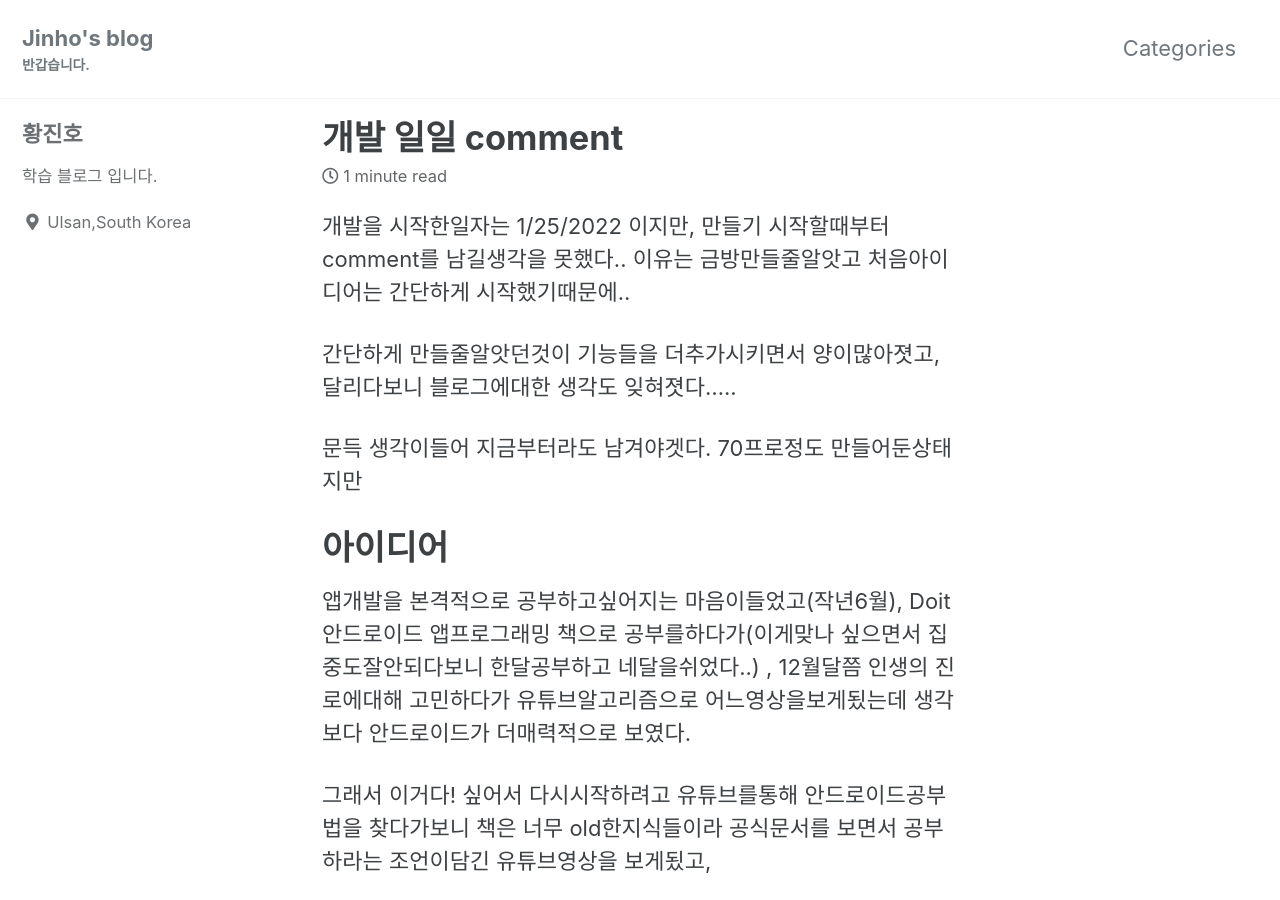
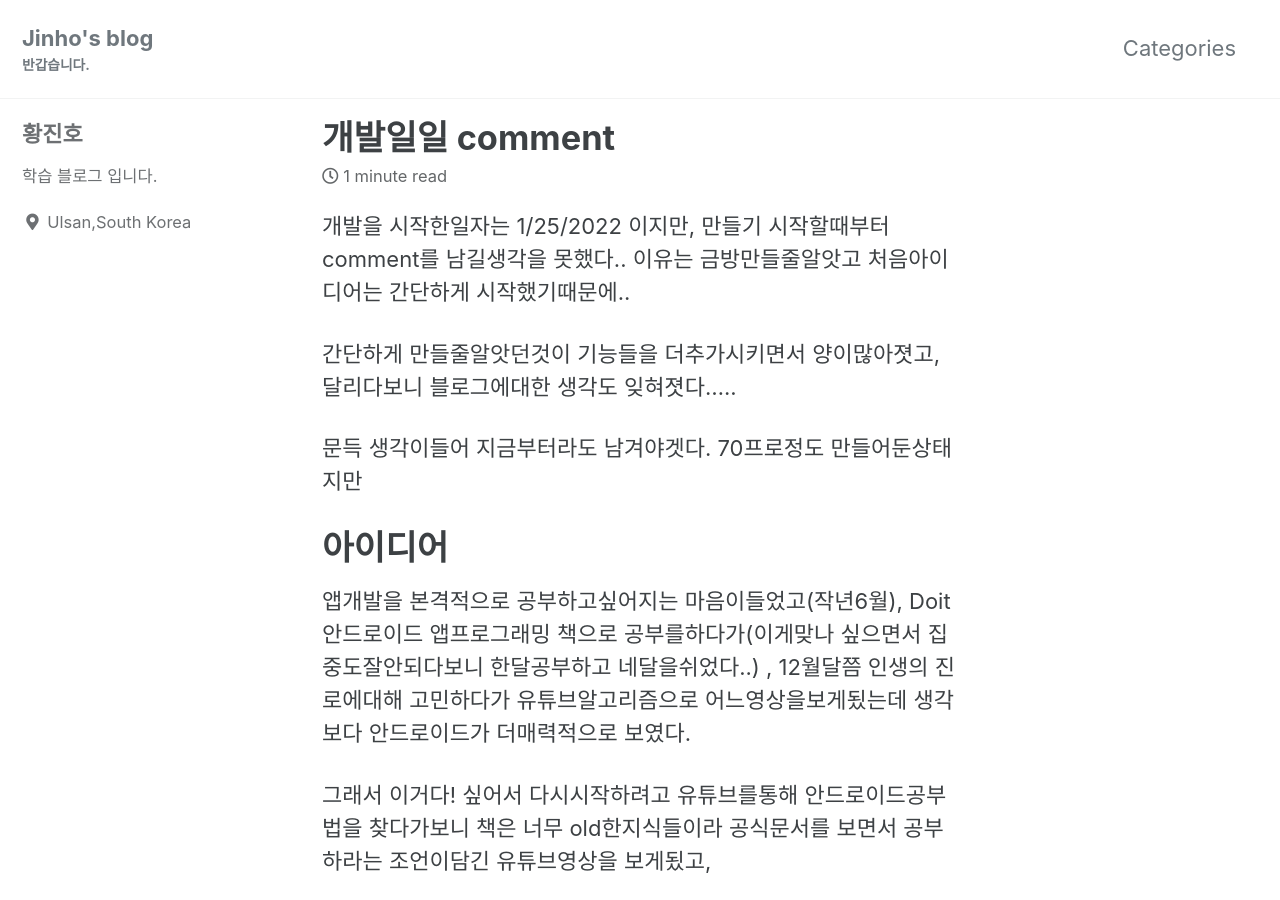
Before and after one commit to jowunnal/jowunnal.github.io, a Jekyll site: the page built from _posts/2022-02-26-projectcomment.md, in a window 1280 px wide and 900 px high. Built offline with Jekyll 4.4.1, drawn with Linux system fonts in a browser that asks for light colours; cached includes are drawn as plain includes; comment, search, counter and statistics services are not loaded.

Commit message:
에러수정

```diff
--- a/_posts/2022-02-26-project일지.md
+++ b/_posts/2022-02-26-projectcomment.md
@@ -1,5 +1,5 @@
 ---
-title: "개발 일일 comment"
+title: 개발일일 comment
 categories:
 - projects
 tags:
```
